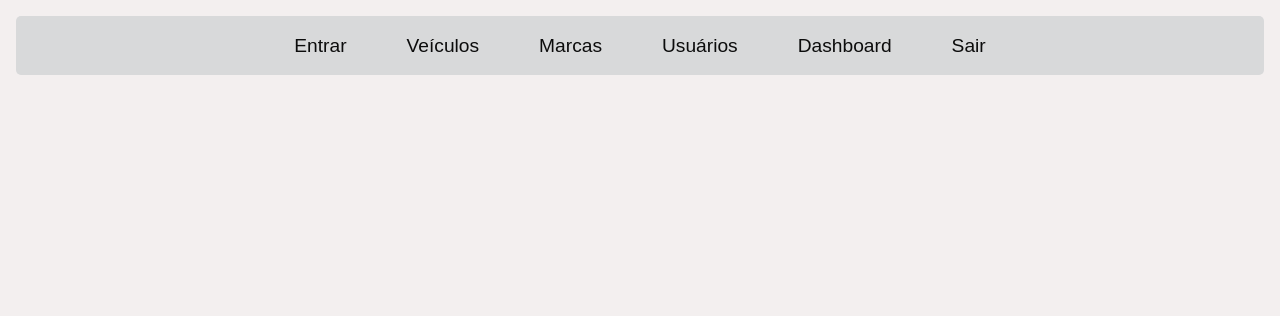
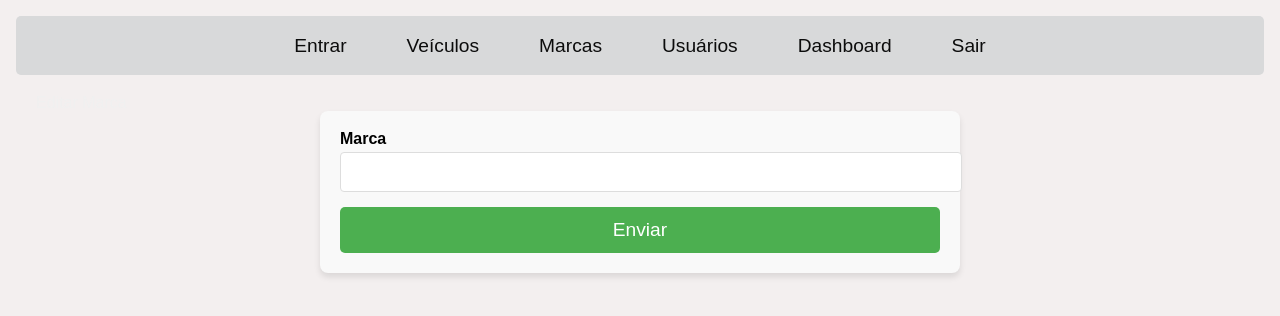
Before and after one commit to GersonAparecidoLima/FrontProjetoFinal, a React (Create React App) app: page /editar-marca/1 in a window 1280 px wide. Shown: the top 316 px of the page. Built offline with nearby package versions, Linux system fonts and the light colour scheme; no server answers.

Commit message:
Editar Marca

```diff
--- a/src/pages/App.tsx
+++ b/src/pages/App.tsx
@@ -10,6 +10,7 @@ import Login from './Login';
 import CadastraVeiculo from './Veiculo/CadastraVeiculo';
 import Marcas from './Marcas';
 import CadastroMarca from './Marcas/CadastroMarca';
+import EditarCadastroMarca from './Marcas/EditarCadastroMarca';
 
 function App() {
   return (
@@ -30,7 +31,7 @@ function App() {
           <Route path="/cadastro-marca" element={<CadastroMarca />} />
           <Route path="/dashboard" element={<div>Em breve: Página de Veículo</div>} />
           <Route path="/sair" element={<div>Em breve: Página de Veículo</div>} />
-
+          <Route path="/editar-marca/:id" element={<EditarCadastroMarca />} />
           <Route path="/editar/:id" element={<EditarCadastro />} />
         </Routes>
       </div>
--- /dev/null
+++ b/src/pages/Marcas/EditarCadastroMarca.scss
@@ -0,0 +1,21 @@
+.botoesContainer {
+  display: flex;
+  justify-content: flex-end; // Alinha os botões à direita
+  gap: 0.5rem;
+  margin-top: 1.5rem;
+}
+
+.botao {
+  padding: 8px 16px;
+  background-color: #007bff;
+  color: #fff;
+  border: none;
+  border-radius: 4px;
+  font-weight: bold;
+  cursor: pointer;
+  transition: background-color 0.3s ease;
+}
+
+.botao:hover {
+  background-color: #0056b3;
+}
--- /dev/null
+++ b/src/pages/Marcas/EditarCadastroMarca.tsx
@@ -0,0 +1,98 @@
+import React, { useEffect, useState } from 'react';
+import { useNavigate, useParams } from 'react-router-dom';
+import FormularioGenerico from '../../components/FormularioGenerico/FormularioGenerico';
+
+const EditarCadastroMarca = () => {
+  const navigate = useNavigate();
+  const { id } = useParams(); // Pega o ID da URL
+  const [carregando, setCarregando] = useState(true);
+
+  const [campos, setCampos] = useState([
+    {
+      label: 'Marca',
+      tipo: 'text',
+      nome: 'descricao',
+      valor: '',
+      required: true,
+    },
+  ]);
+
+  // Carrega a marca existente
+  useEffect(() => {
+    const fetchMarca = async () => {
+      try {
+        console.log('ID da marca:', id); // Verifique se o id está correto
+        const resposta = await fetch(`http://localhost:3000/marca/${id}`);
+        if (!resposta.ok) throw new Error('Erro ao buscar marca');
+
+        const dados = await resposta.json();
+        console.log('Dados da marca:', dados);
+
+        setCampos([
+          {
+            label: 'Marca',
+            tipo: 'text',
+            nome: 'descricao',
+            valor: dados.descricao || '',
+            required: true,
+          },
+        ]);
+      } catch (erro) {
+        console.error('Erro ao carregar dados da marca:', erro);
+        alert('Erro ao carregar dados da marca');
+      } finally {
+        setCarregando(false);
+      }
+    };
+
+    if (id) {
+      fetchMarca();
+    }
+  }, [id]);
+
+  // Submete a edição da marca
+  const handleSubmit = async (dados: { [key: string]: string }) => {
+    console.log('Dados enviados para a API:', dados); // Verifique os dados que estão sendo enviados
+
+    try {
+      const resposta = await fetch(`http://localhost:3000/marca/${id}`, {
+        method: 'PUT',
+        headers: {
+          'Content-Type': 'application/json',
+        },
+        body: JSON.stringify(dados),
+      });
+
+      if (!resposta.ok) {
+        const erroResposta = await resposta.json();
+        console.log('Erro ao atualizar a marca:', erroResposta); // Logue a resposta do erro para depuração
+        throw new Error('Erro ao atualizar a marca');
+      }
+
+      const resultado = await resposta.json();
+      console.log('Marca atualizada com sucesso:', resultado);
+      alert('Marca atualizada com sucesso!');
+      navigate('/marcas');
+    } catch (erro) {
+      console.error('Erro:', erro);
+      alert('Erro ao atualizar a marca');
+    }
+  };
+
+  return (
+    <div style={{ padding: '20px' }}>
+      <h1>Editar Marca</h1>
+      {carregando ? (
+        <p>Carregando marca...</p>
+      ) : (
+        <FormularioGenerico
+          campos={campos}
+          onSubmit={handleSubmit}
+          tipoFormulario="edicao"
+        />
+      )}
+    </div>
+  );
+};
+
+export default EditarCadastroMarca;
--- a/src/pages/Marcas/index.tsx
+++ b/src/pages/Marcas/index.tsx
@@ -19,21 +19,25 @@ const Marcas = () => {
       }
 
       const marcas = await resposta.json();
+
       const dadosFormatados = marcas.map((marca: { descricao: string, id: string }) => [
         marca.descricao,
-        <>
+        <div style={{ display: 'flex', justifyContent: 'flex-end', gap: '0.5rem' }}>
           <button
             className={`${styles.botao} ${styles.alterar}`}
-            onClick={() => handleAlterar(marca.id)}>
+            onClick={() => handleAlterar(marca.id)}
+          >
             Alterar
           </button>
           <button
             className={`${styles.botao} ${styles.excluir}`}
-            onClick={() => handleExcluir(marca.id)}>
+            onClick={() => handleExcluir(marca.id)}
+          >
             Excluir
           </button>
-        </>
+        </div>
       ]);
+
       setDados(dadosFormatados);
     } catch (erro) {
       console.error('Erro ao carregar marcas:', erro);
@@ -42,7 +46,7 @@ const Marcas = () => {
   };
 
   useEffect(() => {
-    fetchMarcas(); // Chama a função ao montar o componente ou ao mudar de rota
+    fetchMarcas();
   }, [location]);
 
   const handleAlterar = (id: string) => {
@@ -59,16 +63,15 @@ const Marcas = () => {
         if (!resposta.ok) {
           throw new Error('Erro ao excluir a marca');
         }
+
         alert('Marca excluída com sucesso!');
-        // Atualiza o estado para remover a marca excluída da lista
-        setDados(dados.filter((marca) => marca[1].props.children[1].props.onClick !== handleExcluir));
+        fetchMarcas(); // Recarrega os dados após exclusão
       } catch (erro) {
         console.error('Erro ao excluir marca:', erro);
         alert('Erro ao excluir a marca');
       }
     }
   };
-
 
   return (
     <div className={styles.container}>
```
